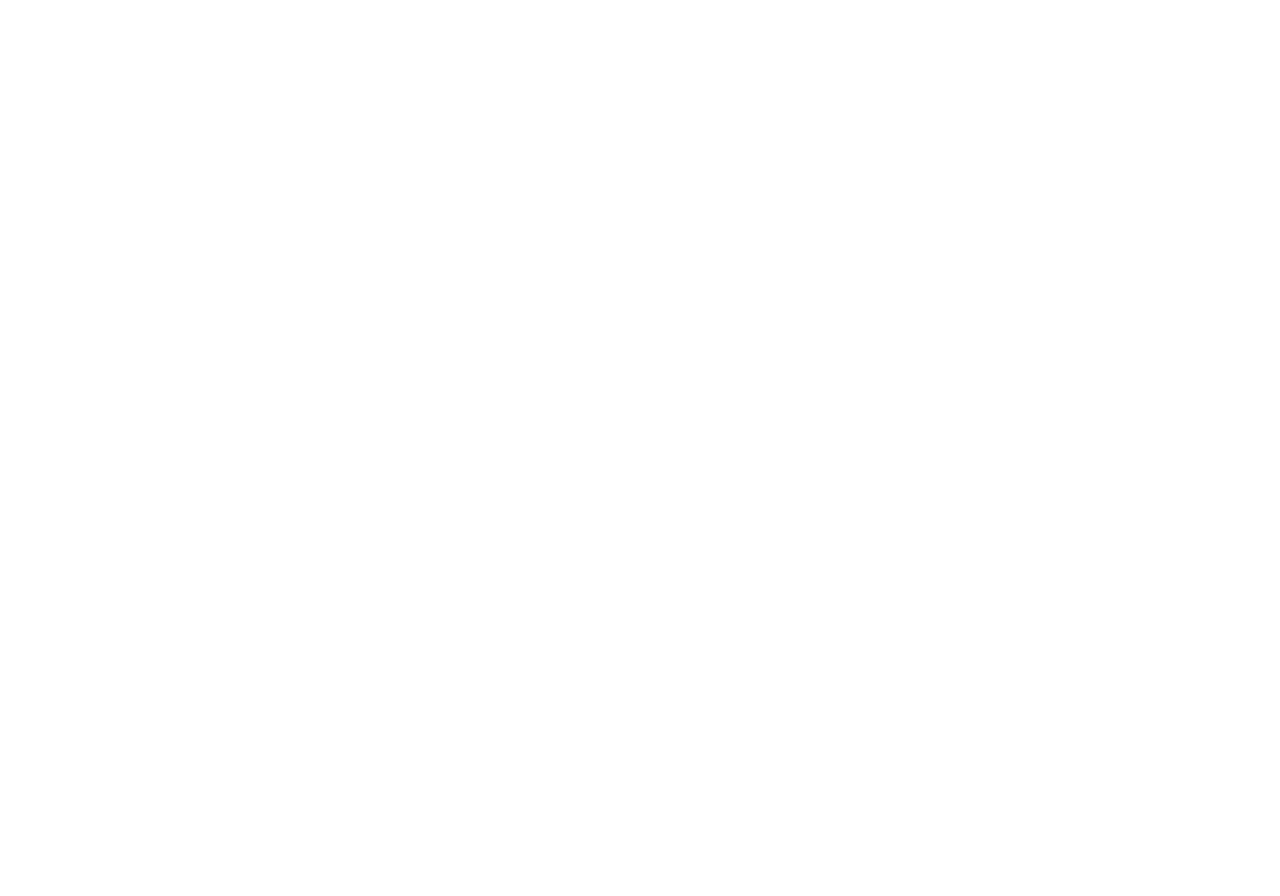
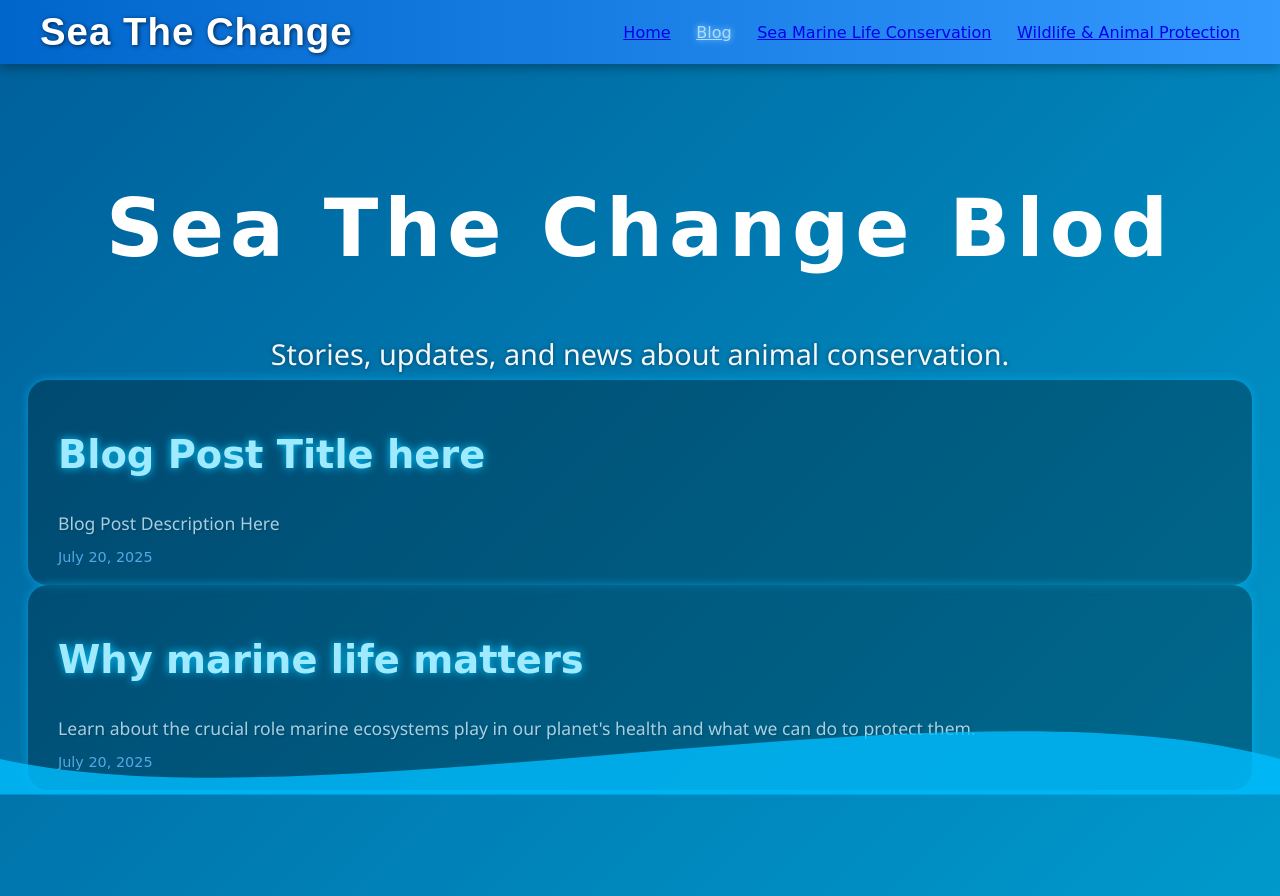
Before and after one commit to dasadishree/seathechange, a plain HTML site: page blog.html in a window 1280 px wide. Before the commit the page ends 800 px from the top, so only its background shows below. Drawn offline with Linux system fonts and the light colour scheme; a web font is replaced by a local one.

Commit message:
Finished blog.html

```diff
--- a/blog.html
+++ b/blog.html
@@ -3,3 +3,155 @@
   <head>
     <title>Sea The Change Blog</title>
     <link rel="stylesheet" href="style.css">
+    <style>
+      /*anything specific can go here*/
+      body{
+        background: linear-gradient(135deg,#005f99,#0099cc);
+        color: white;
+        font-family: 'DynaPuff', cursive, Arial, sans-serif;
+        padding-top: 80px;
+        min-height: 100vh;
+        overflow-x: hidden;
+      }
+      nav.navbar{
+        position: fixed;
+        top: 0; left: 0; right: 0;
+        background: linear-gradient(90deg, #0066cc, #3399ff);
+        box-shadow: 0 4px 10px rgba(0, 0, 0, 0.3);
+        z-index: 1000;
+        padding: 12px 40px;
+        display: flex;
+        justify-content: space-between;
+        align-items: center;
+      }
+      nav .nav-logo{
+        font-size: 2.4rem;
+        text-shadow: 1px 1px 4px #000a;
+      }
+      nav .nav-links a:hover, nav .nav-links a.active{
+        color: #aaddff;
+        text-shadow: 0 0 6px #aaddff;
+      }
+      header{
+        text-align: center;
+        margin-botton: 60px;
+        padding: 40px 20px 0 20px;
+      }
+      header h1{
+        font-size: 5rem;
+        text-shadow:
+          0 0 6px #00bfff,
+          0 0 12px #00bbfffcc:
+        margin-bottom: 8px;
+        letter-spacing: 6px;
+      }
+      header p{
+        font-size: 1.8rem;
+        font-weight: 300;
+        opacity: 0.8:
+        max-width: 800px
+        margin: 0 auto;
+        text-shadow: 0 0 4px #004466;
+      }
+      /*blog cards*/
+      .blog-posts{
+        max-width: 900px:
+        margin: 0 auto 100px auto;
+        padding: 0 20px;
+        grid-template-columns: 1fr:
+        gap: 30px;
+      }
+      .post{
+        background: rgba(0,0,0,0.3);
+        border-radius: 20px;
+        padding: 20px 30px;
+        box-shadow: 0 0 10px #00bfff88;
+        transition: transform 0.3s ease, box-shadow 0.3s ease;
+      }
+      .post:hover{
+        transform:translateY(-8px);
+        box-shadow: 0 0 20px #00e5ffcc;
+      }
+      .post h2{
+        font-size: 2.4rem;
+        margin-botton: 10px;
+        color: #a0eaff;
+        text-shadow: 0 0 8px #00c6ff;
+      }
+      .post p{
+        font-size: 1.1rem;
+        line-height: 1.6;
+        color: #d0f0ffcc;
+      }
+      .post time{
+        font-size: 0.9rem;
+        color: #66bfffcc;
+        display: block;
+        margin-top:12px;
+      }
+      /*putting wave animation at the bottom*/
+      .wave-container{
+        position: fixed;
+        bottom: 0; left: 0; right: 0;
+        height: 100px;
+        overflow: hidden;
+        pointer-events: none;
+        z-index: 100;
+      }
+      .wave-svg{
+        width: 100%;
+        height: 100%;
+        display: block;
+      }
+      .wave-path{
+        fill: #00bfffcc;
+        animation: waveMove 5s linear infinite;
+      }
+      @keyframes waveMove{
+        0%{
+          d: path('M0, 60 C360, 140 1080, -40 1440, 60 L1440, 100 L0, 100 Z');
+        }
+        50%{
+          d: path('M0, 50 C360, 110 1080, -20 1440, 50 L1440, 100 L0, 100 Z');
+        }
+         100% {
+        d: path('M0,60 C360,140 1080,-40 1440,60 L1440,100 L0,100 Z');
+        }
+      }
+    </style>
+  </head>
+  <body>
+    <nav class = "navbar">
+      <div class="nav-logo">Sea The Change</div>
+      <ul class="nav-links">
+        <li><a href="index.html">Home</a></li>
+        <li><a href="blog.html" class="active">Blog</a></li>
+        <li><a href="#">Sea Marine Life Conservation</a></li>
+        <li><a href="#">Wildlife & Animal Protection</a></li>
+      </ul>
+    </nav>
+    <header>
+      <h1>Sea The Change Blod</h1>
+      <p>Stories, updates, and news about animal conservation.</p>
+    </header>
+    <section class="blog-posts">
+      <article class="post">
+        <h2>Blog Post Title here</h2>
+        <p>Blog Post Description Here</p>
+        <time datetime="2025-07-21">July 20, 2025</time>
+      </article>
+      <article class="post">
+        <h2>Why marine life matters</h2>
+        <p>Learn about the crucial role marine ecosystems play in our planet's health and what we can do to protect them.</p>
+        <time datetime="2025-07-21">July 20, 2025</time>
+      </article>
+    </section>
+    <div class="wave-container">
+      <svg class="wave-svg" viewBox="0 0 1440 100" preserveAspectRation="none">
+        <path class="wave-path" d="M0,60 C360,140 1080,-40 1440, 60 L1440, 100 L0, 100 Z"/>
+      </svg>
+    </div>
+  </body>
+</html>
+
+  </body>
```
